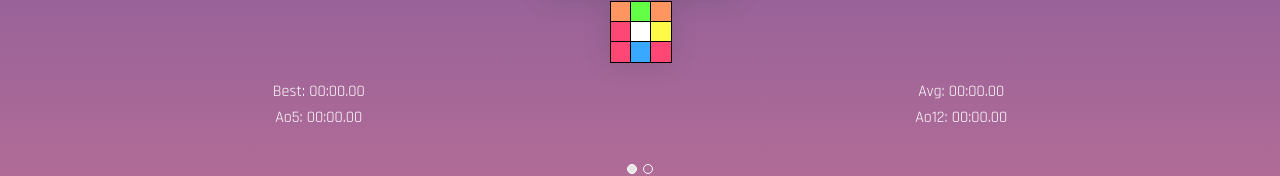
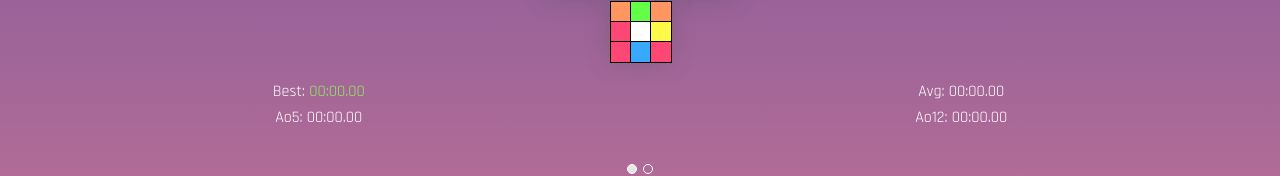
Before and after one commit to Msulecki/timer, a React (Create React App) app: page / in a window 1280 px wide. Shown: the part 321-497 px from the top of the page. Built offline with nearby package versions, Linux system fonts and the light colour scheme.

Commit message:
Best result shown in green

```diff
--- a/src/components/Results.js
+++ b/src/components/Results.js
@@ -118,7 +118,7 @@ class Results extends Component {
     render() {
         return (<div className='results'>
             {/* Math.floor(this.result_time / 6000), (this.result_time / 100) % 60) */}
-            <div>{`Best: ${this.handleTimes().best}`}</div>
+            <div>Best: <span className='results__best'>{this.handleTimes().best}</span></div>
             <div>{`Avg: ${this.handleTimes().avg}`}</div>
             <div>{`Ao5: ${this.handleTimes().ao5}`}</div>
             <div>{`Ao12: ${this.handleTimes().ao12}`}</div>
--- a/src/style/Results.scss
+++ b/src/style/Results.scss
@@ -8,5 +8,8 @@
     gap: 5px;
     margin-top: 15px;
     color: white;
+    &__best{
+        color: hsl(100,80,65);
+    }
 
 }
```
